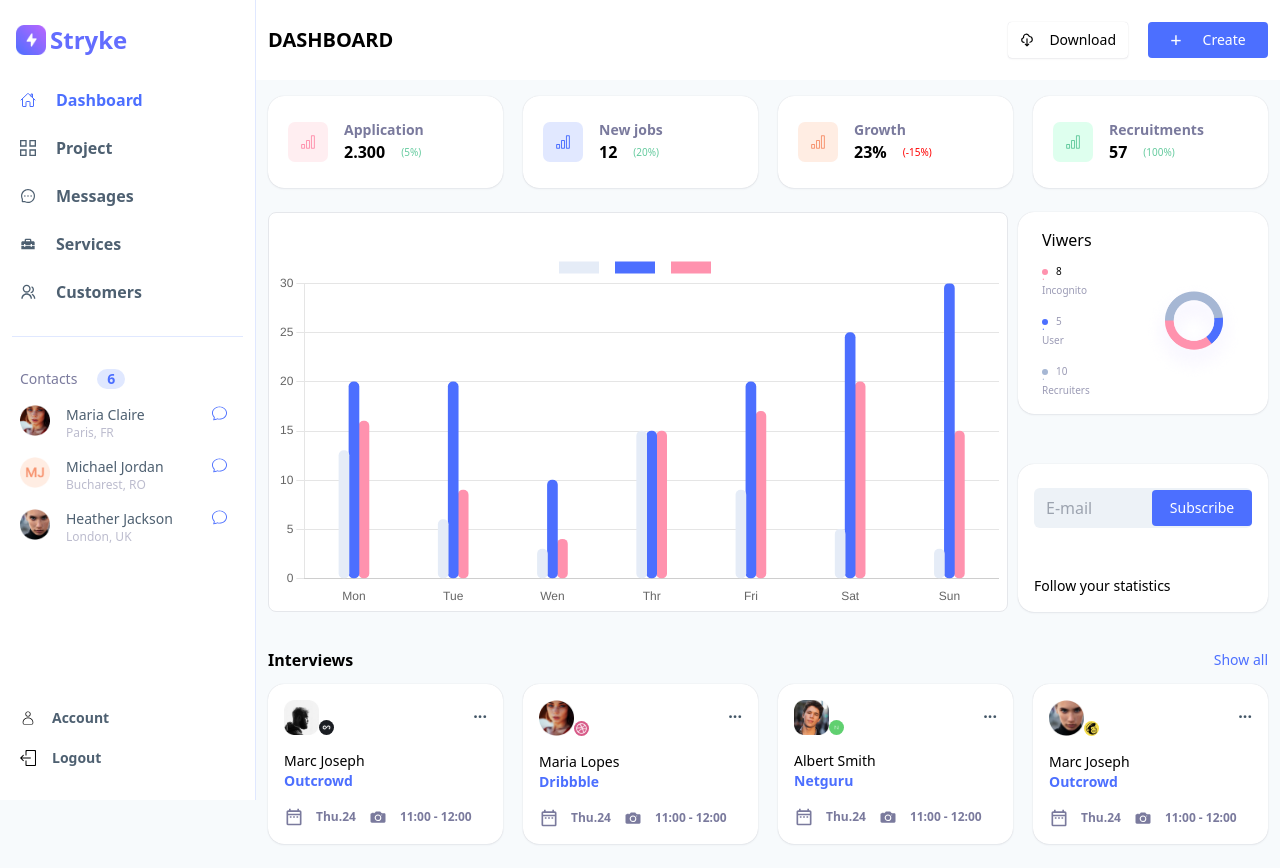
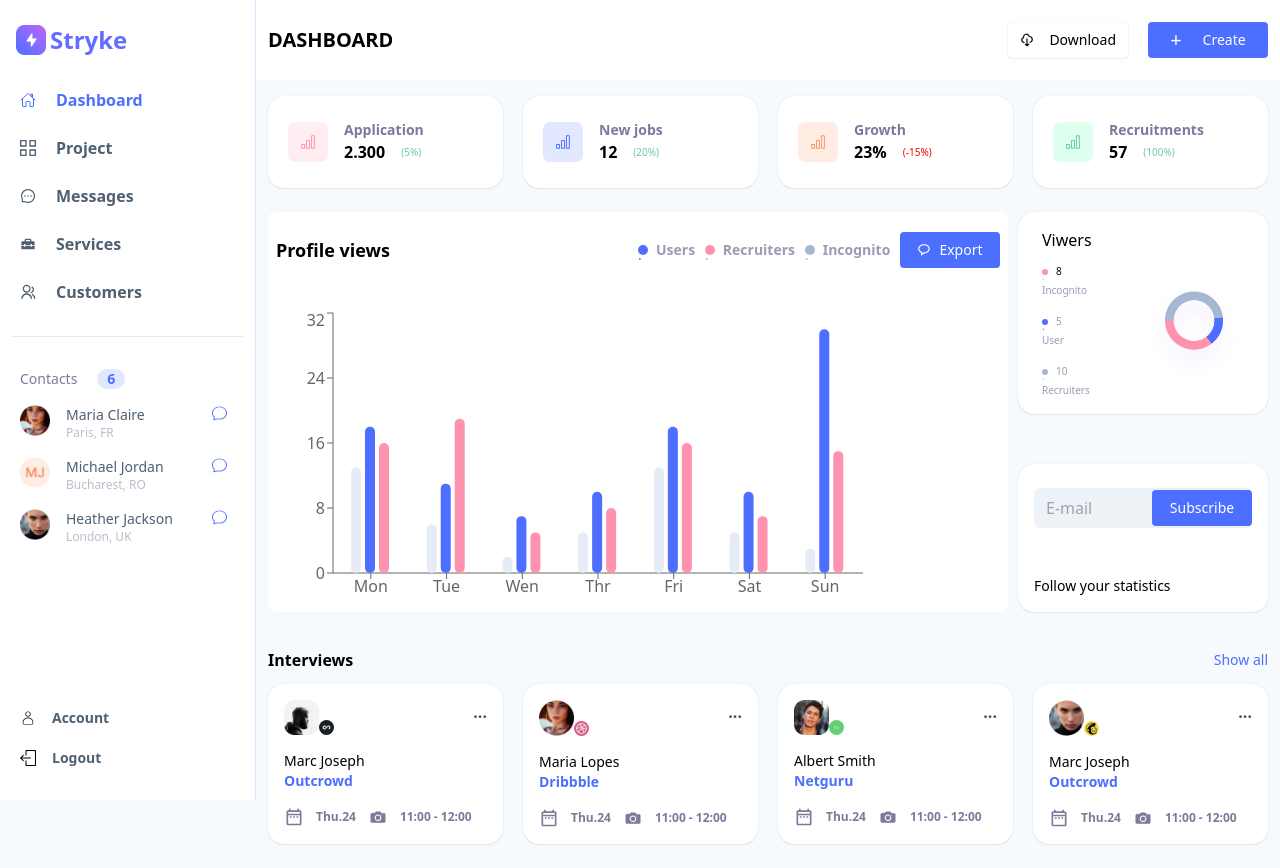
Before and after one commit to jahseed89/qwiva-dashboard, a Next.js app: page /dashboard in a window 1280 px wide. Built offline with nearby package versions, Linux system fonts and the light colour scheme.

Commit message:
chart refactored

```diff
--- a/app/dashboard/page.tsx
+++ b/app/dashboard/page.tsx
@@ -1,6 +1,5 @@
 "use client";
 
-import BarChart from "@/components/barchart/BarChart";
 import Button from "@/components/button/Button";
 import CareersCard from "@/components/careers/CareersCard";
 import MainLayout from "@/components/main-layout/MainLayout";
@@ -9,6 +8,7 @@ import Image from "next/image";
 import Link from "next/link";
 import { MdOutlineDateRange } from "react-icons/md";
 import { IoIosCamera } from "react-icons/io";
+import BarCharts from "@/components/barchart/BarCharts";
 
 const Dashboard = () => {
   return (
@@ -45,8 +45,8 @@ const Dashboard = () => {
           />
         </div>
         <div className="w-[100%] flex flex-col lg:flex-row lg:gap-11 my-6 xl:justify-between xl:gap-0">
-          <div className="w-[100%] lg:w-[74%]">
-            <BarChart />
+          <div className="w-[100%] lg:w-[74%] overflow-x-auto bg-white-100 rounded-lg">
+            <BarCharts />
           </div>
           <div className="lg:flex flex-col justify-between w-[100%] lg:h-[50vh] my-5 lg:my-0 lg:w-[250px]">
             <ViewersCard>
--- a/components/barchart/BarChart.tsx
+++ /dev/null
@@ -1,121 +0,0 @@
-'use client';
-
-import React, { useEffect, useState } from "react";
-import { Bar } from "react-chartjs-2";
-import {
-  Chart as ChartJS,
-  CategoryScale,
-  LinearScale,
-  BarElement,
-  Title,
-  Tooltip,
-  Legend,
-} from "chart.js";
-
-interface ChartData {
-  labels: string[];
-  datasets: ChartDataset[];
-}
-
-interface ChartDataset {
-  label: string;
-  data: string[];
-  backgroundColor: string;
-  barThickness: number;
-  borderRadius: number;
-  borderSkipped: boolean
-
-}
-
-ChartJS.register(
-  CategoryScale,
-  LinearScale,
-  BarElement,
-  Title,
-  Tooltip,
-  Legend,
-);
-
-
-const BarChart = () => {
-  const [chartData, setChartData] = useState<ChartData>({
-    labels: [],
-    datasets: [],
-  });
-
-  const [chartOptions, setChartOptions] = useState({});
-
-  useEffect(() => {
-    setChartData({
-      labels: ['Mon', 'Tue', 'Wen', 'Thr', 'Fri', 'Sat', 'Sun'],
-      datasets: [
-        {
-          label: '',
-          data: ['13', '06', '03', '15', '9', '05', '03'],
-          backgroundColor: '#E5ECF7',
-          barThickness: 10,
-          borderRadius: 10,
-          borderSkipped: false
-
-        },
-        {
-          label: '',
-          data: ['20', '20', '10', '15', '20', '25', '30'],
-          backgroundColor: '#4C6FFF',
-          barThickness: 10,
-          borderRadius: 10,
-          borderSkipped: false
-
-        },
-        {
-          label: '',
-          data: ['16', '9', '04', '15', '17', '20', '15'],
-          backgroundColor: '#FF92AE',
-          barThickness: 10,
-          borderRadius: 10,
-          borderSkipped: false
-
-        },
-      ],
-    })
-    setChartOptions({
-      plugins: {
-        legend: {
-          display: true,
-          position: 'top',
-        },
-        title: {
-          display: true,
-          text: '',
-        },
-        header: {
-          display: true,
-          content: 'Custom Header Content',
-        },
-      },
-      maintainAspectRatio: false,
-      responsive: true,
-      scales: {
-        x: {
-          grid: {
-            display: false,
-          },
-        },
-        y: {
-          grid: {
-            color: 'rgba(0, 0, 0, 0.1)',
-            borderDash: [5, 5],
-          },
-        },
-      },
-    })
-  }, [])
-
-  return (
-    <div className="bg-white-100 w-[100%] overflow-x-auto  px-2 py-1 md:col-span-2 h-[50vh] m-auto border rounded-lg">
-      <Bar data={chartData} options={chartOptions} />
-    </div>
-  );
-};
-
-export default BarChart;
--- /dev/null
+++ b/components/barchart/BarCharts.tsx
@@ -0,0 +1,99 @@
+import React from "react";
+import { Bar, BarChart, Tooltip, XAxis, YAxis } from "recharts";
+import Button from "../button/Button";
+import { BiMessageRounded } from "react-icons/bi";
+
+const data = [
+  {
+    name: "Mon",
+    incognito: 13,
+    users: 18,
+    recruiter: 16,
+  },
+  {
+    name: "Tue",
+    incognito: 6,
+    users: 11,
+    recruiter: 19,
+  },
+  {
+    name: "Wen",
+    incognito: 2,
+    users: 7,
+    recruiter: 5,
+  },
+  {
+    name: "Thr",
+    incognito: 5,
+    users: 10,
+    recruiter: 8,
+  },
+  {
+    name: "Fri",
+    incognito: 13,
+    users: 18,
+    recruiter: 16,
+  },
+  {
+    name: "Sat",
+    incognito: 5,
+    users: 10,
+    recruiter: 7,
+  },
+  {
+    name: "Sun",
+    incognito: 3,
+    users: 30,
+    recruiter: 15,
+  },
+];
+
+const BarCharts = () => {
+  return (
+    <>
+      <div className="flex justify-between items-center py-5 px-2 bg-white-100">
+        <h1 className="font-bold text-[10px] md:text-lg">Profile views</h1>
+        <div className="w-[80%] lg:w-[50%] flex justify-between items-center text-sm">
+          <span className="flex items-center ">
+            <span className="rounded-full text-blue-100 bg-blue-100 w-[6px] h-[6px] md:w-[10px] md:h-[10px] mr-0 md:mr-2">
+              .
+            </span>
+            <span className="text-lightgrey-400 font-bold">Users</span>
+          </span>
+          <span className="flex items-center px-1 md:px-0">
+            <span className="rounded-full text-pink-100 bg-pink-100 w-[6px] h-[6px] md:w-[10px] md:h-[10px] mr-0 md:mr-2">
+              .
+            </span>
+            <span className="text-lightgrey-400 font-bold">Recruiters</span>
+          </span>
+          <span className="flex items-center">
+            <span className="rounded-full text-blue-250 bg-blue-250 w-[6px] h-[6px] md:w-[10px] md:h-[10px] mr-0 md:mr-2">
+              .
+            </span>
+            <span className="text-lightgrey-400 font-bold">Incognito</span>
+          </span>
+          <Button
+            disable={false}
+            onClick={(e) => console.log("Subscribing...", e)}
+            additionalStyles="flex justify-center items-center text-sm !py-2 rounded w-[100px]"
+          >
+            <span><BiMessageRounded /></span>
+            <span className="pl-2">Export</span>
+          </Button>
+        </div>
+      </div>
+      <div className="h-[40vh] flex justify-start items-end">
+        <BarChart width={600} height={300} data={data}>
+          <XAxis dataKey="name" />
+          <YAxis />
+          <Tooltip />
+          <Bar dataKey="incognito" fill="#E5ECF7" barSize={10} radius={10} />
+          <Bar dataKey="users" fill="#4C6FFF" barSize={10} radius={10} />
+          <Bar dataKey="recruiter" fill="#FF92AE" barSize={10} radius={10} />
+        </BarChart>
+      </div>
+    </>
+  );
+};
+
+export default BarCharts;
--- a/package.json
+++ b/package.json
@@ -9,12 +9,11 @@
     "lint": "next lint"
   },
   "dependencies": {
-    "chart.js": "^4.4.1",
     "next": "14.0.4",
     "react": "^18",
-    "react-chartjs-2": "^5.2.0",
     "react-dom": "^18",
     "react-icons": "^5.0.1",
+    "recharts": "^2.10.4",
     "sass": "^1.69.7"
   },
   "devDependencies": {
```
Also changed, not shown: 1 other file (tests, documents, lock files or other folders).
